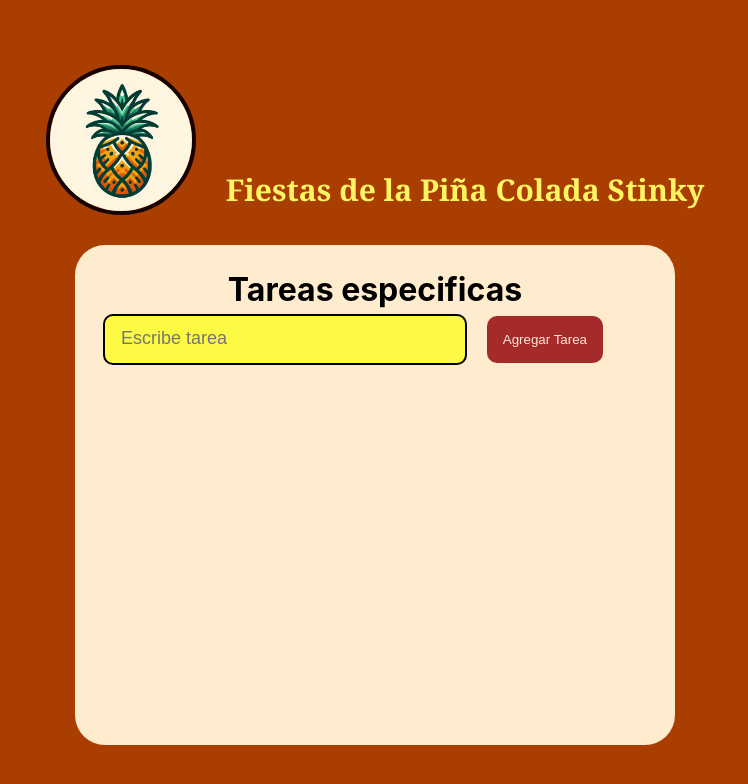
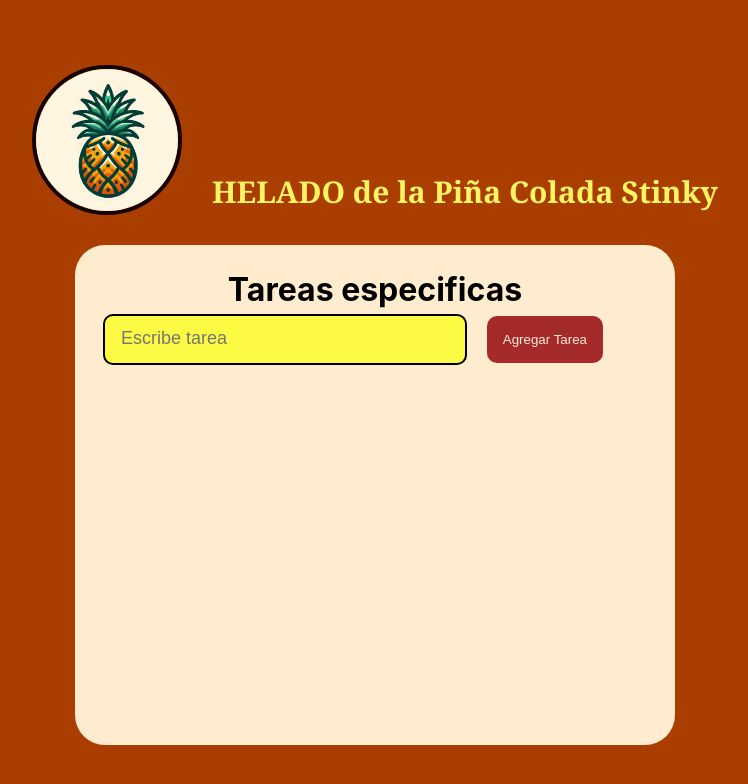
Before and after one commit to ann-azd/Checklist, a React (Create React App) app: page / in a window 1280 px wide. Shown: the top 784 px of the page, without its empty margins (265-1013 px from the left). Built offline with nearby package versions, Linux system fonts and the light colour scheme.

Commit message:
helado commit

```diff
--- a/src/App.js
+++ b/src/App.js
@@ -9,7 +9,7 @@ function App() {
     <div className="App">
       <div className='contenedor-imag'>
         <img className='img-p' src={imagen} />
-        <p className='parra'  >Fiestas de la Piña Colada Stinky</p>
+        <p className='parra'  >HELADO de la Piña Colada Stinky</p>
       </div>
 
       <div className='lista-tareas'>
```
